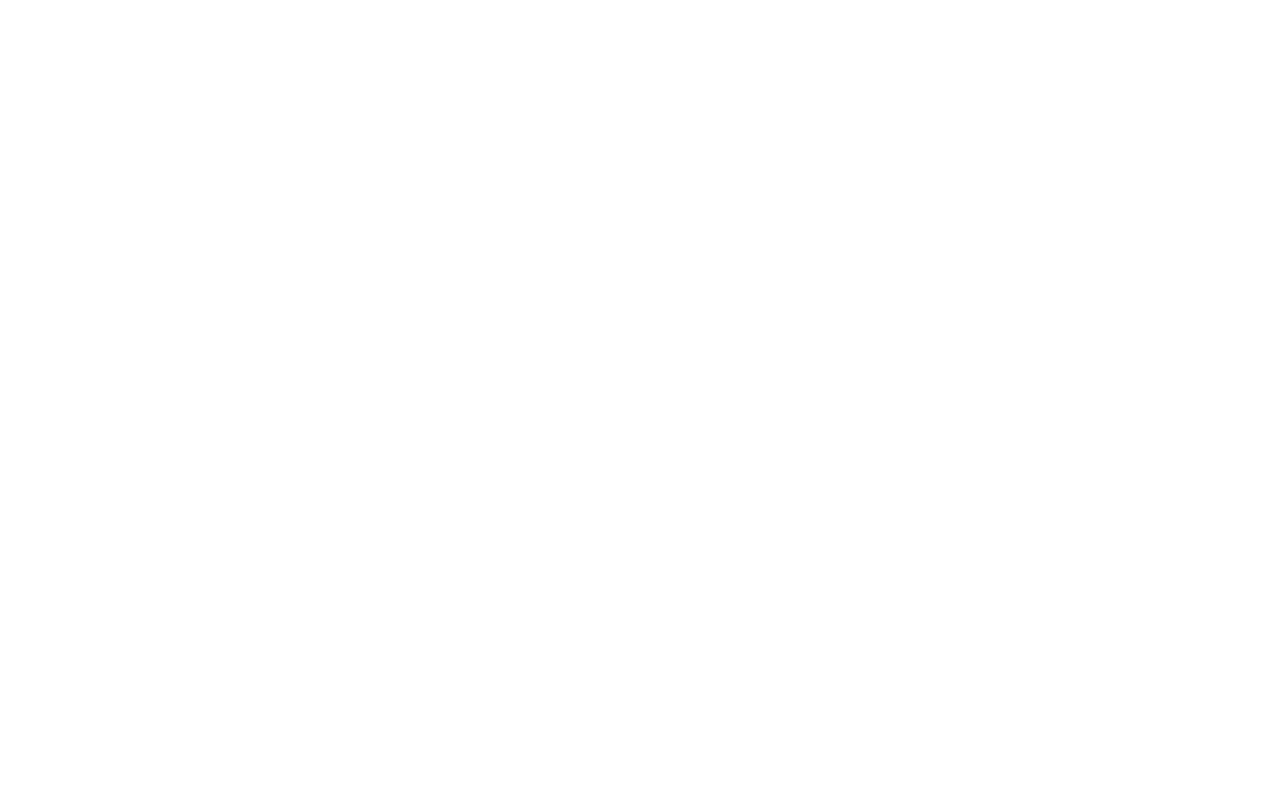
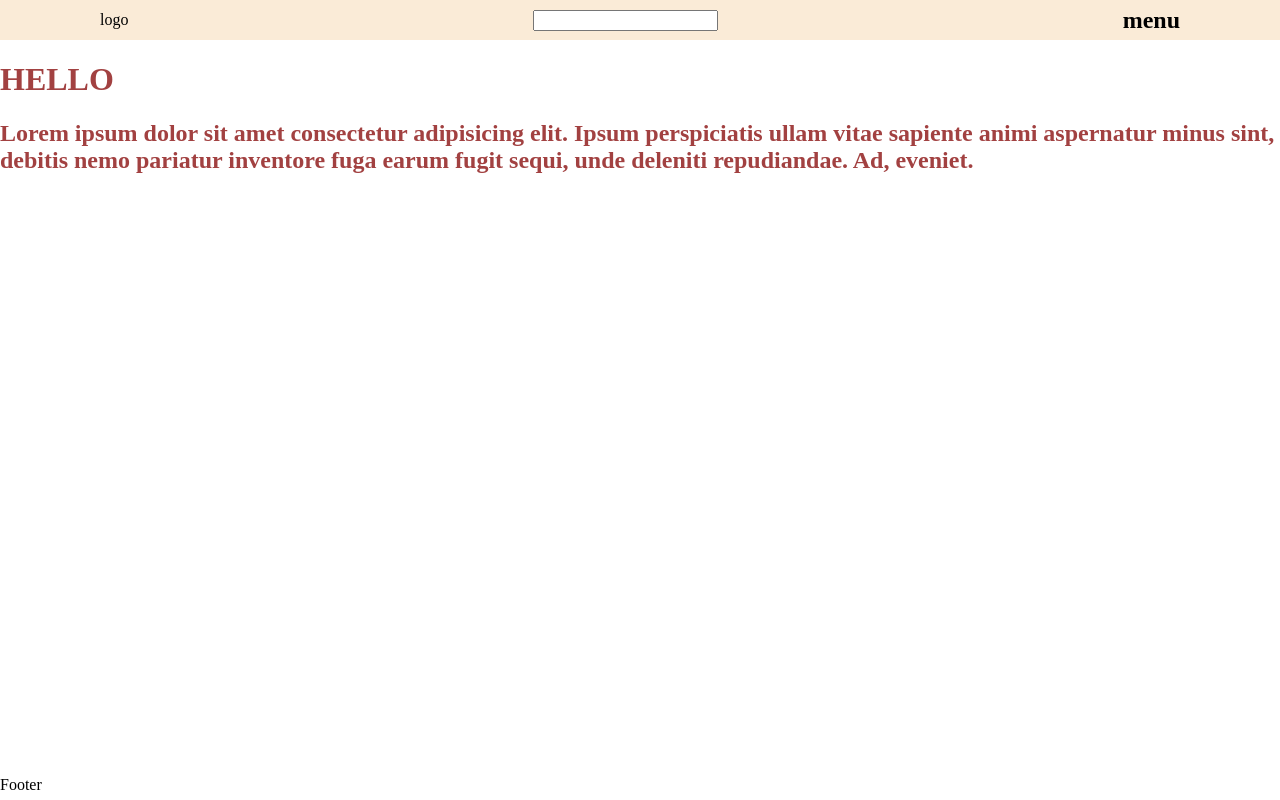
Before and after one commit to bervenuzik/recept_app, a React (Vite) app in the folder recept_app/: page / in a window 1280 px wide. Built offline with nearby package versions, Linux system fonts and the light colour scheme.

Commit message:
Changed data usage for Context

```diff
--- a/recept_app/src/App.jsx
+++ b/recept_app/src/App.jsx
@@ -5,24 +5,21 @@ import { Route, Routes } from "react-router-dom";
 import Footer from "./components/Footer/Footer";
 import GreetingPage from "./components/GreetingPage/GreetingPage";
 import HomePage from "./components/HomePage/HomePage";
-import CategoryPage from "./components/CategoryPage/CategoryPage";
-import { AppContext } from "./components/AppContext/AppContext";
+//import CategoryPage from "./components/CategoryPage/CategoryPage";
+import {AppContext}  from "./components/AppContext/AppContext";
 
 function App() {
   return (
-    <>
-      <AppContext>
+    <AppContext>
         <Header />
         <main>
           <Routes>
             <Route path="/" element={<GreetingPage />} />
             <Route path="/home" element={<HomePage />} />
-            {/* <Route path='/home/grsdg' element={<CategoryPage/>} /> */}
           </Routes>
         </main>
-        <Footer />
-      </AppContext>
-    </>
+        <Footer/>
+    </AppContext>
   );
 }
 export default App;
--- a/recept_app/src/components/AppContext/AppContext.jsx
+++ b/recept_app/src/components/AppContext/AppContext.jsx
@@ -1,15 +1,26 @@
-import { createContext } from "react";
+import { createContext, useState } from "react";
 
-const Context = createContext({})
+const Context = createContext({
+    drinks:[],
+    setDrinks:()=>{},
+})
 
 
-const contextValue = {}
+
 
 export function AppContext ({children}){
+    const [drinks , setDrinks] = useState([]);
+    const contextValue = {
+        drinks,
+        setDrinks,
+    }
 
-    <Context.Provider  value={contextValue}>
-        {children}
-    </Context.Provider>
+
+    return (
+            <Context.Provider  value={contextValue}>
+                {children}
+            </Context.Provider>
+    )
 }
 
 
--- a/recept_app/src/components/HomePage/HomePage.jsx
+++ b/recept_app/src/components/HomePage/HomePage.jsx
@@ -1,19 +1,19 @@
-import { useState , useEffect } from "react"
+import { useState , useEffect, useContext } from "react"
 import styles from "./HomePage.module.css"
 import { CircularProgress } from "@mui/material"
 import doFetch from "../../functions/fetchData.js"
 import CardsGrid from "../CardsGrid/CardsGrid.jsx"
+import Context from "../AppContext/AppContext.jsx"
 
 function HomePage(){
-    const [drinks , setDrinks] = useState([])
     const [loading, setLoading] = useState(true);
+    const {setDrinks , drinks} = useContext(Context)
     useEffect(()=>{
         doFetch("https://recept2-siden.reky.se/recipes" , (data) => {
             setDrinks(data)
             setLoading(false);
         })
     }, [])
-
 
 
     return (
```
Also changed, not shown: recept_app/src/main.jsx (+12 -11 lines).
